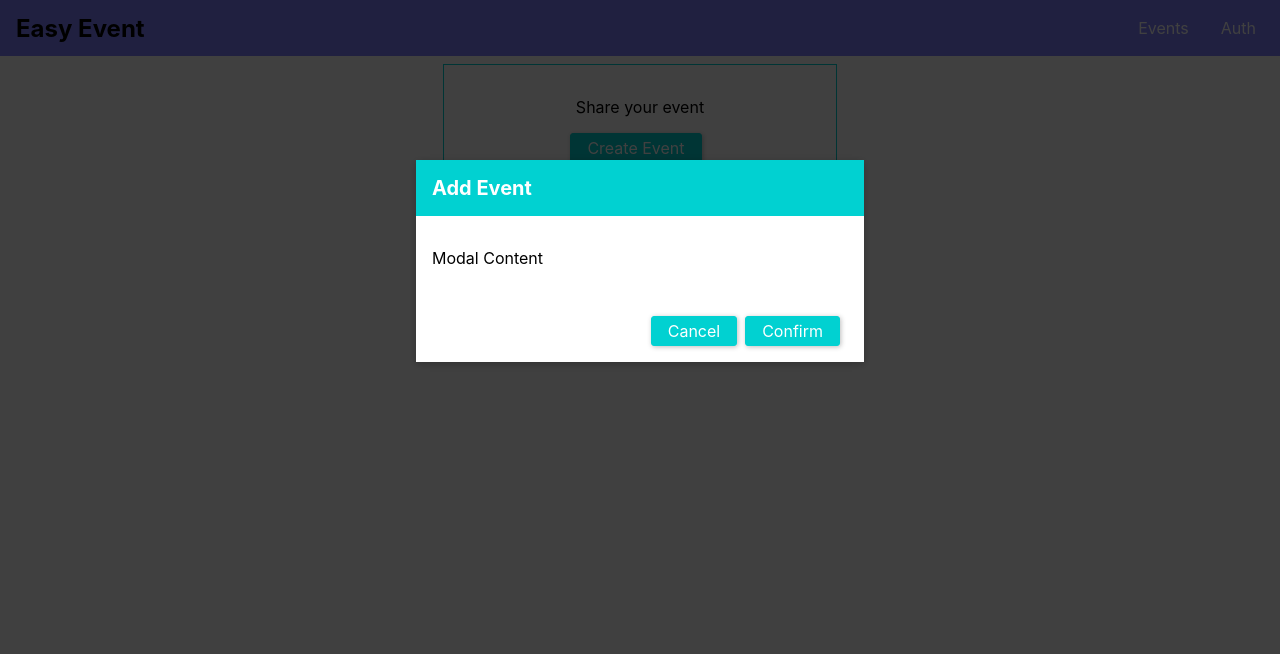
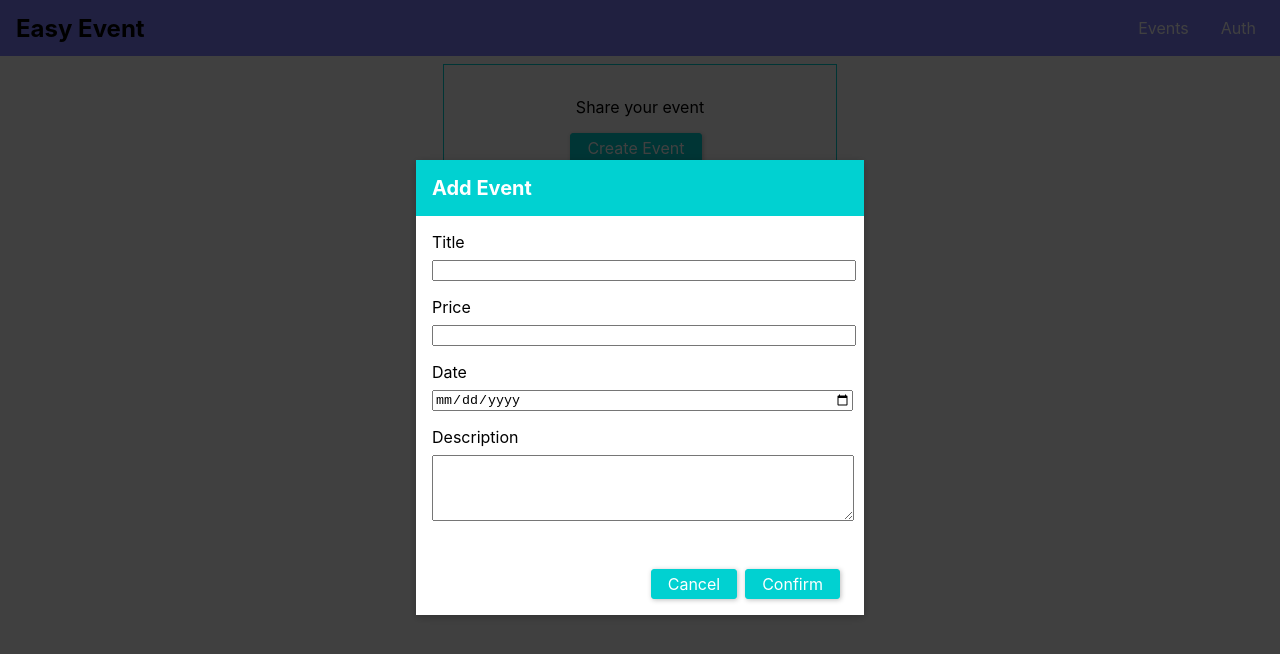
Before and after one commit to HuangStanley050/mini_graphql_client, a React (Create React App) app: page /events in a window 1280 px wide. Both pictures are taken after a click on the button "Create Event". Shown: the top 654 px of the page. Built offline with nearby package versions, Linux system fonts and the light colour scheme.

Commit message:
form done, next is to send create event mutation

```diff
--- a/src/components/events.js
+++ b/src/components/events.js
@@ -8,6 +8,14 @@ class EventPage extends Component {
     creating: false
   };
 
+  constructor(props) {
+    super(props);
+    this.titleRef = React.createRef();
+    this.dateRef = React.createRef();
+    this.priceRef = React.createRef();
+    this.descriptionRef = React.createRef();
+  }
+
   startCreateEventHandler = e => {
     this.setState({ creating: true });
   };
@@ -16,7 +24,22 @@ class EventPage extends Component {
     this.setState({ creating: false });
   };
 
-  onConfirmEventHandler = e => {};
+  onConfirmEventHandler = e => {
+    e.preventDefault();
+    this.setState({ creating: false });
+    const title = this.titleRef.current.value;
+    const date = this.dateRef.current.value;
+    const price = this.priceRef.current.value;
+    const description = this.descriptionRef.current.value;
+
+    const event = {
+      title,
+      date,
+      price,
+      description
+    };
+    console.log(event);
+  };
 
   render() {
     return (
@@ -30,7 +53,24 @@ class EventPage extends Component {
             canConfirm={true}
             canCancel={true}
           >
-            <p>Modal Content</p>
+            <form>
+              <div className="form-control">
+                <label htmlFor="Title">Title</label>
+                <input type="text" id="Title" ref={this.titleRef} />
+              </div>
+              <div className="form-control">
+                <label htmlFor="Price">Price</label>
+                <input type="number" id="Price" ref={this.priceRef} />
+              </div>
+              <div className="form-control">
+                <label htmlFor="Date">Date</label>
+                <input type="date" id="Date" ref={this.dateRef} />
+              </div>
+              <div className="form-control">
+                <label htmlFor="Description">Description</label>
+                <textarea rows="4" id="Description" ref={this.descriptionRef} />
+              </div>
+            </form>
           </Modal>
         ) : null}
         <div className="events-control">
--- a/src/components/modal/modal.js
+++ b/src/components/modal/modal.js
@@ -14,7 +14,11 @@ const Modal = props => {
             Cancel
           </button>
         )}
-        {props.canConfirm && <button className="btn">Confirm</button>}
+        {props.canConfirm && (
+          <button onClick={props.onConfirm} className="btn">
+            Confirm
+          </button>
+        )}
       </section>
     </div>
   );
--- a/src/index.css
+++ b/src/index.css
@@ -14,7 +14,8 @@ code {
 }
 
 .form-control label,
-.form-control input {
+.form-control input,
+.form-control textarea {
   display: block;
   width: 100%;
 
```
